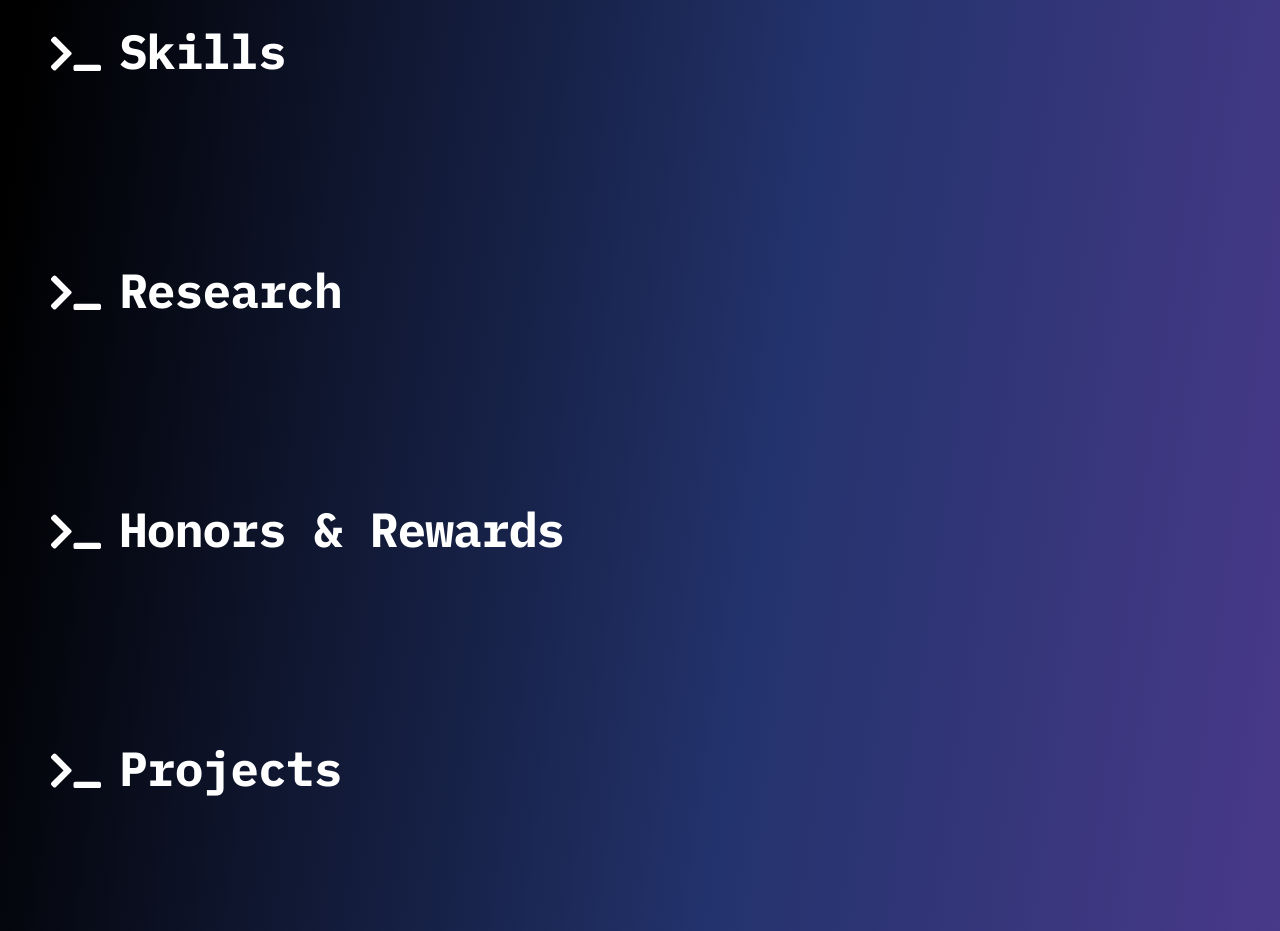
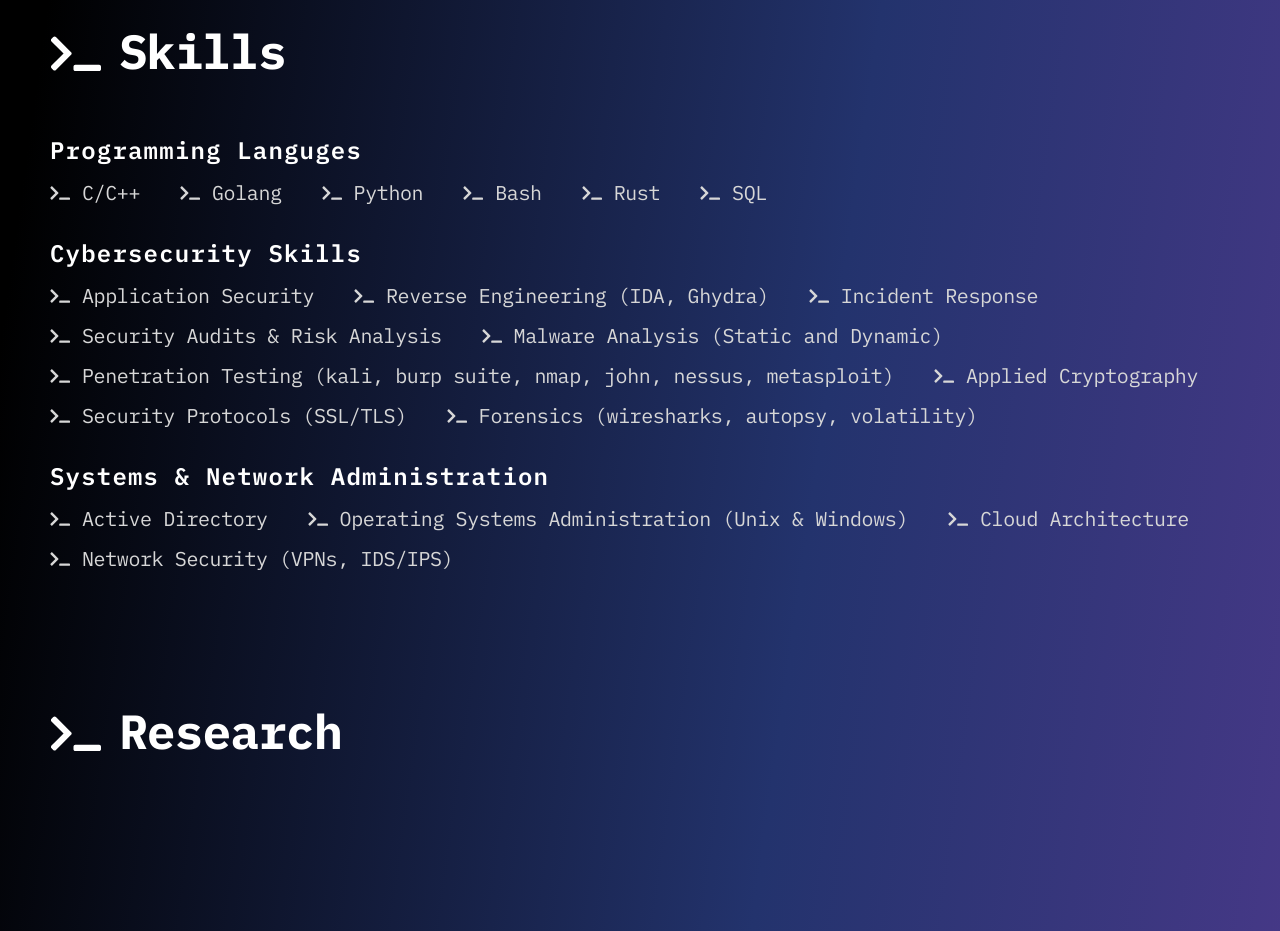
Before and after one commit to imkamie/alexandr-portfolio, a React (Vite) app: page /about in a window 1280 px wide. Shown: the part 2560-3491 px from the top of the page. Built offline with nearby package versions, Linux system fonts and the light colour scheme.

Commit message:
added skills section

```diff
--- /dev/null
+++ b/src/components/Skills.css
@@ -0,0 +1,33 @@
+.skills-info {
+    display: flex;
+    flex-direction: column;
+    gap: 13px;
+}
+
+.skills-info__group {
+    font-weight: 600;
+    font-size: 24px;
+    letter-spacing: 0.05em;
+}
+
+.skills-info__skills {
+    display: flex;
+    flex-direction: row;
+    gap: 10px 40px;
+    flex-wrap: wrap;
+}
+
+.skills-info__skill {
+    display: flex;
+    flex-direction: row;
+    gap: 12px;
+    font-weight: 400;
+    font-size: 20px;
+    letter-spacing: -0.02em;
+    color: var(--text-secondary);
+}
+
+
+.skills-info__icon {
+    margin-top: 3px;
+}
--- /dev/null
+++ b/src/components/Skills.tsx
@@ -0,0 +1,26 @@
+import "./Skills.css"
+import { SkillsInfo } from "../store"
+import TerminalIcon from "./icons/TerminalIcon"
+import { useContext } from "react"
+import { ThemeContext } from "./ThemeContext"
+
+function Skills({ skill }: { skill: SkillsInfo }) {
+    const { theme } = useContext(ThemeContext)
+
+    return (
+        <div className="skills-info">
+            <div className="skills-info__group">{skill.skillsGroup}</div>
+
+            <div className="skills-info__skills">
+                {skill.skills.map((item, index) => (
+                    <span className="skills-info__skill" key={index}>
+                        <div className="skills-info__icon"><TerminalIcon size={20} fill={theme === 'light' ? "#4b4b4b" : "#d7d7d7"} /></div>
+                        {item}
+                    </span>
+                ))}
+            </div>
+        </div>
+    )
+}
+
+export default Skills
--- a/src/pages/About.tsx
+++ b/src/pages/About.tsx
@@ -1,9 +1,10 @@
 import { useContext } from "react"
 import Education from "../components/Education"
 import Experience from "../components/Experience"
+import Skills from "../components/Skills"
 import TerminalIcon from "../components/icons/TerminalIcon"
 
-import { EducationInformation, ExperienceInformation } from "../store"
+import { EducationInformation, ExperienceInformation, SkillsInformation } from "../store"
 import { ThemeContext } from "../components/ThemeContext"
 
 
@@ -54,7 +55,9 @@ function About() {
                     <Title title="skills" />
 
                     <div className="about-page__skills-info">
-
+                        {SkillsInformation.map((item, index) => (
+                            <Skills skill={item} key={index} />
+                        ))}
                     </div>
                 </div>
 
--- a/src/styles/index.css
+++ b/src/styles/index.css
@@ -69,7 +69,8 @@ body {
   gap: 51px;
 }
 
-.about-page__education-info {
+.about-page__education-info,
+.about-page__skills-info {
   display: flex;
   flex-direction: column;
   gap: 28px;
```
